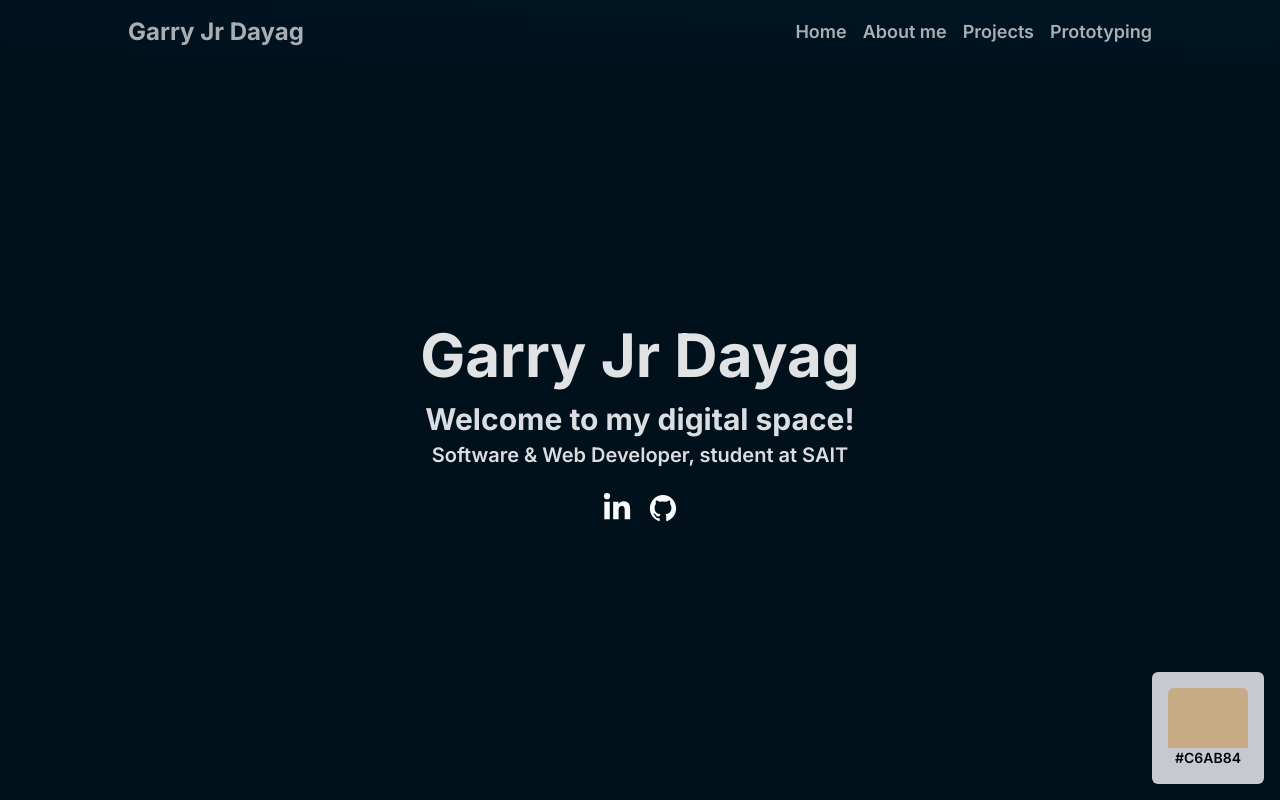
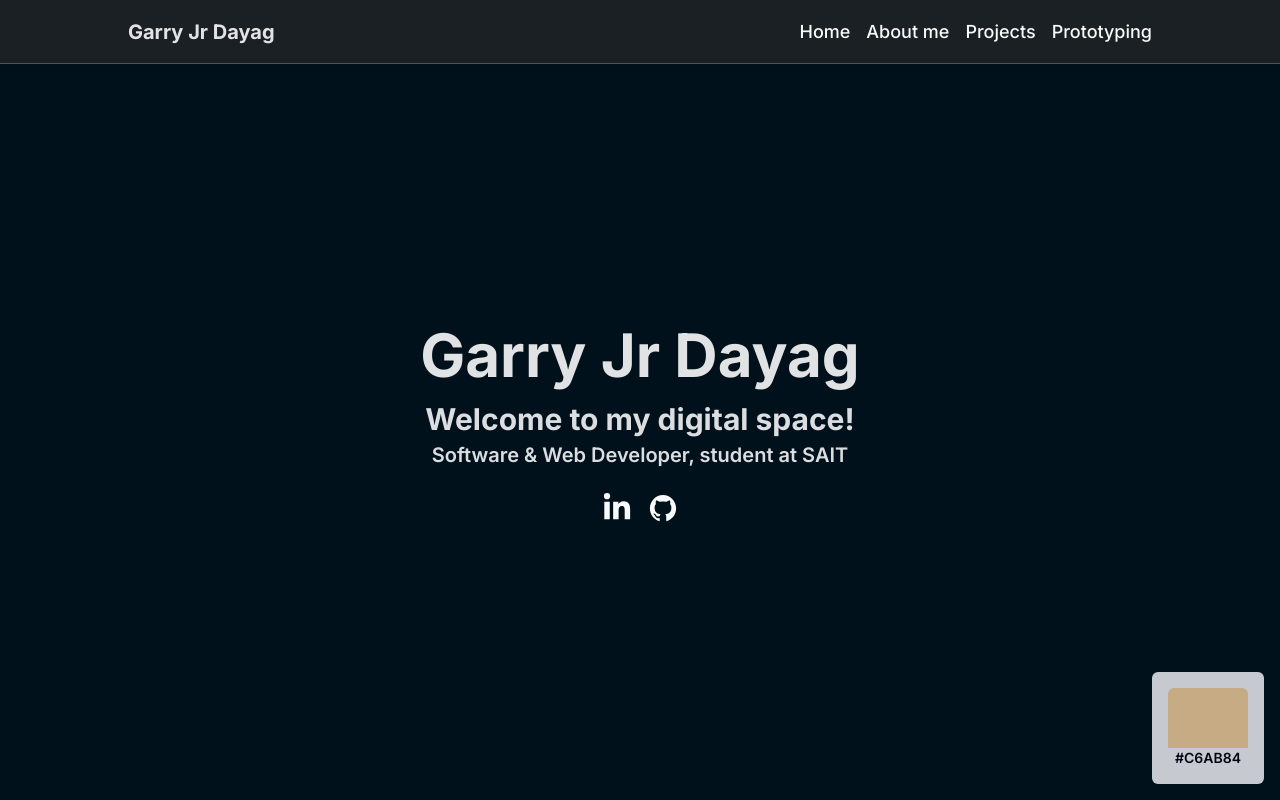
Before and after one commit to garryloopy/my-portfolio, a Next.js app: page / in a window 1280 px wide. Shown: the top 800 px of the page. Built offline with nearby package versions, Linux system fonts and the light colour scheme.

Commit message:
Change in navbar

```diff
--- a/app/components/NavBar.js
+++ b/app/components/NavBar.js
@@ -1,56 +1,33 @@
 "use client";
 
 import Link from "next/link";
-import { motion } from "framer-motion";
 
 export default function NavBar() {
   return (
     <header
-      className="bg-gradient-to-tr from-[#00111C] to-[#001523]
-      h-16 flex flex-row justify-center items-center px-6 shadow-md border border-[#00111C]  fixed top-0 w-full"
+      className="bg-zinc-800/70
+      h-16 flex flex-row justify-center items-center px-6 shadow-md fixed top-0 w-full z-10 border-b border-zinc-600"
     >
-      <div className="flex flex-row justify-between items-center w-[64rem] h-full bg-opacity-100">
-        <motion.div initial={{ opacity: 0.75 }} whileHover={{ opacity: 1 }}>
-          <Link
-            className="font-bold text-2xl text-gray-50/90 hover:text-[gray-100]/90"
-            href="/"
-          >
+      <div className="flex flex-row justify-between items-center w-[64rem] h-full">
+        <Link className="font-bold text-xl text-gray-50/90" href="/">
           Garry Jr Dayag
         </Link>
-        </motion.div>
         <div className="flex flex-row gap-4">
-          <motion.div initial={{ opacity: 0.75 }} whileHover={{ opacity: 1 }}>
-            <Link
-              className="font-semibold text-lg text-gray-50/90 hover:text-gray-100/90"
-              href="/"
-            >
+          <Link className="font-medium text-lg text-gray-50" href="/">
             Home
           </Link>
-          </motion.div>
-          <motion.div initial={{ opacity: 0.75 }} whileHover={{ opacity: 1 }}>
-            <Link
-              className="font-semibold text-lg text-gray-50/90 hover:text-gray-100/90"
-              href="/"
-            >
+          <Link className="font-medium text-lg text-gray-50" href="/">
             About me
           </Link>
-          </motion.div>
-          <motion.div initial={{ opacity: 0.75 }} whileHover={{ opacity: 1 }}>
-            <Link
-              className="font-semibold text-lg text-gray-50/90 hover:text-gray-100/90"
-              href="/"
-            >
+          <Link className="font-medium text-lg text-gray-50" href="/">
             Projects
           </Link>
-          </motion.div>
-          <motion.div initial={{ opacity: 0.75 }} whileHover={{ opacity: 1 }}>
           <Link
-              className="font-semibold text-lg text-gray-50/90 hover:text-gray-100/90"
+            className="font-medium text-lg text-gray-50"
             href="/prototyping"
           >
             Prototyping
           </Link>
-          </motion.div>
         </div>
       </div>
     </header>
```
Lines whose indentation alone changed are shown as unchanged.
